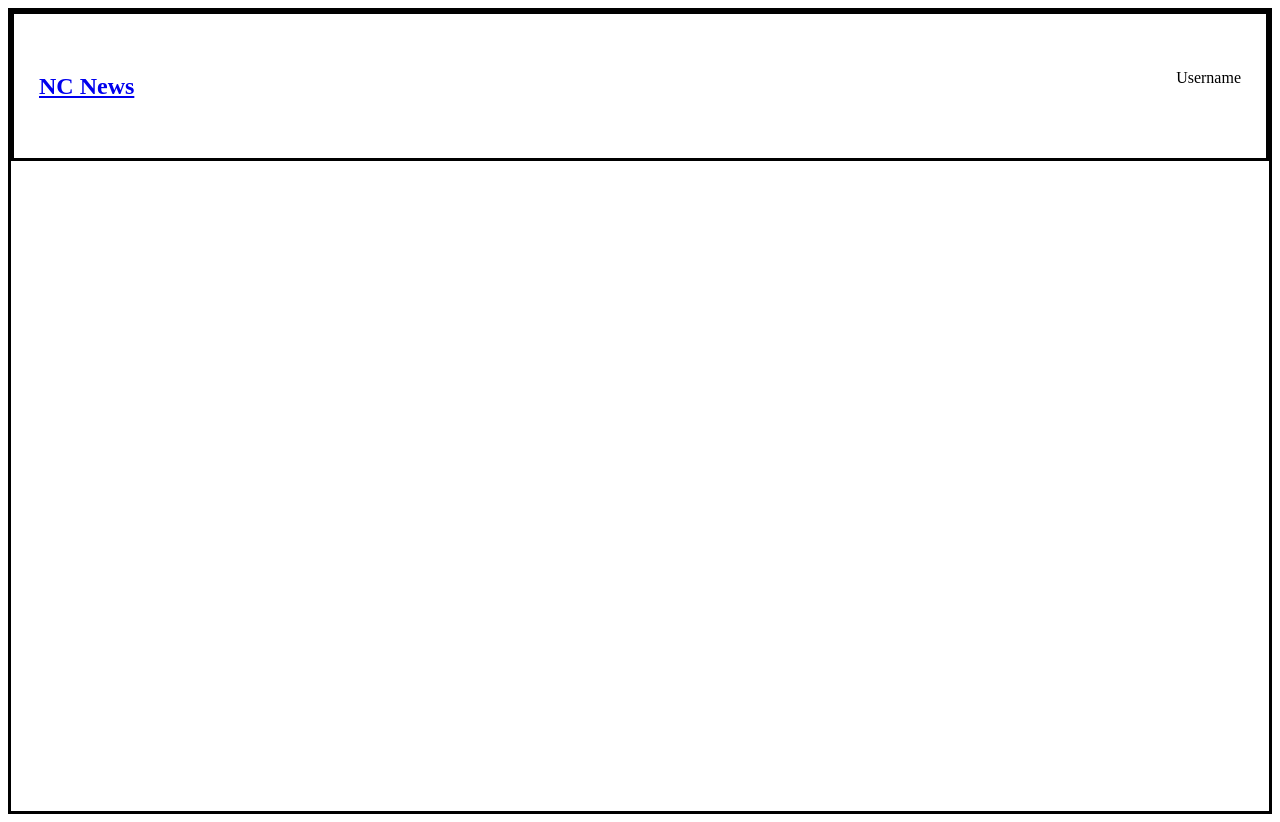
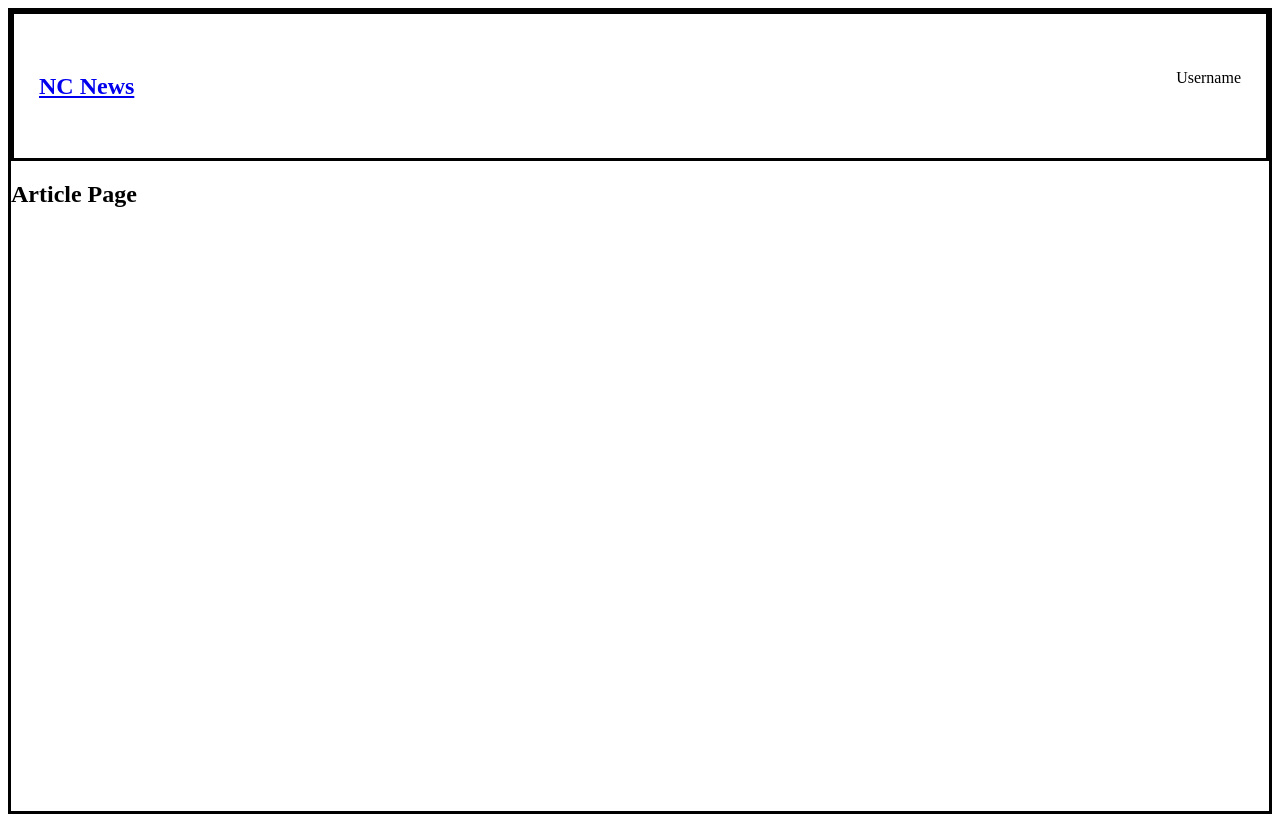
Before and after one commit to e-hoog/nc-news, a React app: page /articles/1 in a window 1280 px wide. Before the commit this address had no page. Built offline with nearby package versions, Linux system fonts and the light colour scheme; the HTML template or start-up script is replaced by a standard one.

Commit message:
add Article component with navigation

```diff
--- a/src/App.jsx
+++ b/src/App.jsx
@@ -2,6 +2,7 @@ import { Routes, Route } from "react-router-dom";
 import Header from "./components/Header";
 import Home from "./components/Home";
 import Articles from "./components/Articles";
+import Article from "./components/Article";
 
 function App() {
   return (
@@ -10,6 +11,7 @@ function App() {
       <Routes>
         <Route path="/" element={<Home />} />
         <Route path="/articles" element={<Articles />} />
+        <Route path="/articles/:article_id" element={<Article />} />
       </Routes>
     </>
   );
--- /dev/null
+++ b/src/components/Article.jsx
@@ -0,0 +1,5 @@
+function Article() {
+  return <h2>Article Page</h2>;
+}
+
+export default Article;
--- a/src/components/ArticleCard.jsx
+++ b/src/components/ArticleCard.jsx
@@ -6,13 +6,17 @@ import CardActionArea from "@mui/material/CardActionArea";
 import Button from "@mui/material/Button";
 import ButtonGroup from "@mui/material/ButtonGroup";
 import Box from "@mui/material/Box";
+import { useNavigate } from "react-router-dom";
 
 function ArticleCard({ article }) {
   const buttons = [
     <Button key="vote-up">⬆</Button>,
     <Button key="vote-down">⬇</Button>,
   ];
-  console.log(article);
+  const navigate = useNavigate();
+  function handleCardClick() {
+    navigate(`/articles/${article.article_id}`);
+  }
   return (
     <div className="article-card-container">
       <Box
@@ -28,7 +32,7 @@ function ArticleCard({ article }) {
         </ButtonGroup>
       </Box>
       <Card sx={{ width: 345 }}>
-        <CardActionArea>
+        <CardActionArea onClick={handleCardClick}>
           <CardMedia
             sx={{ height: 140 }}
             image={article.article_img_url}
```
